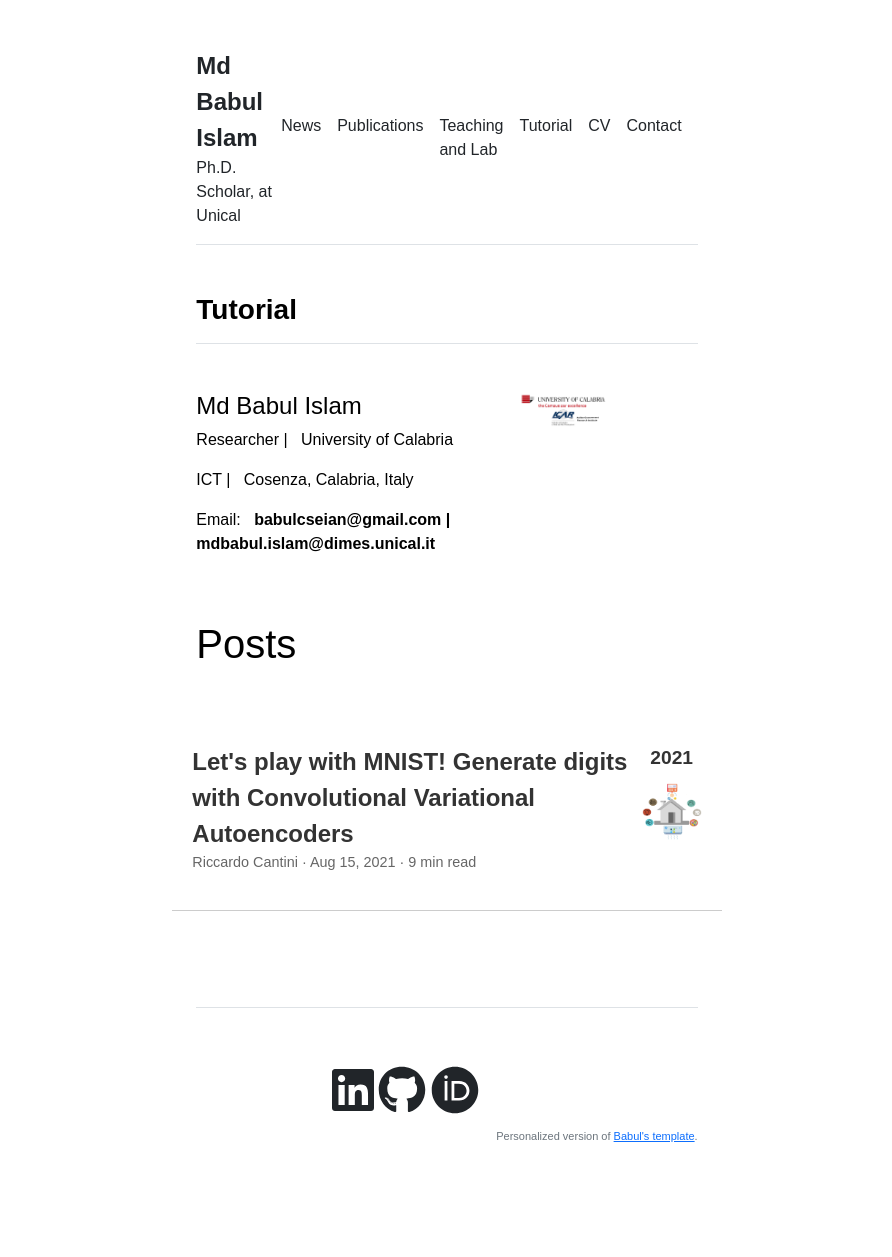
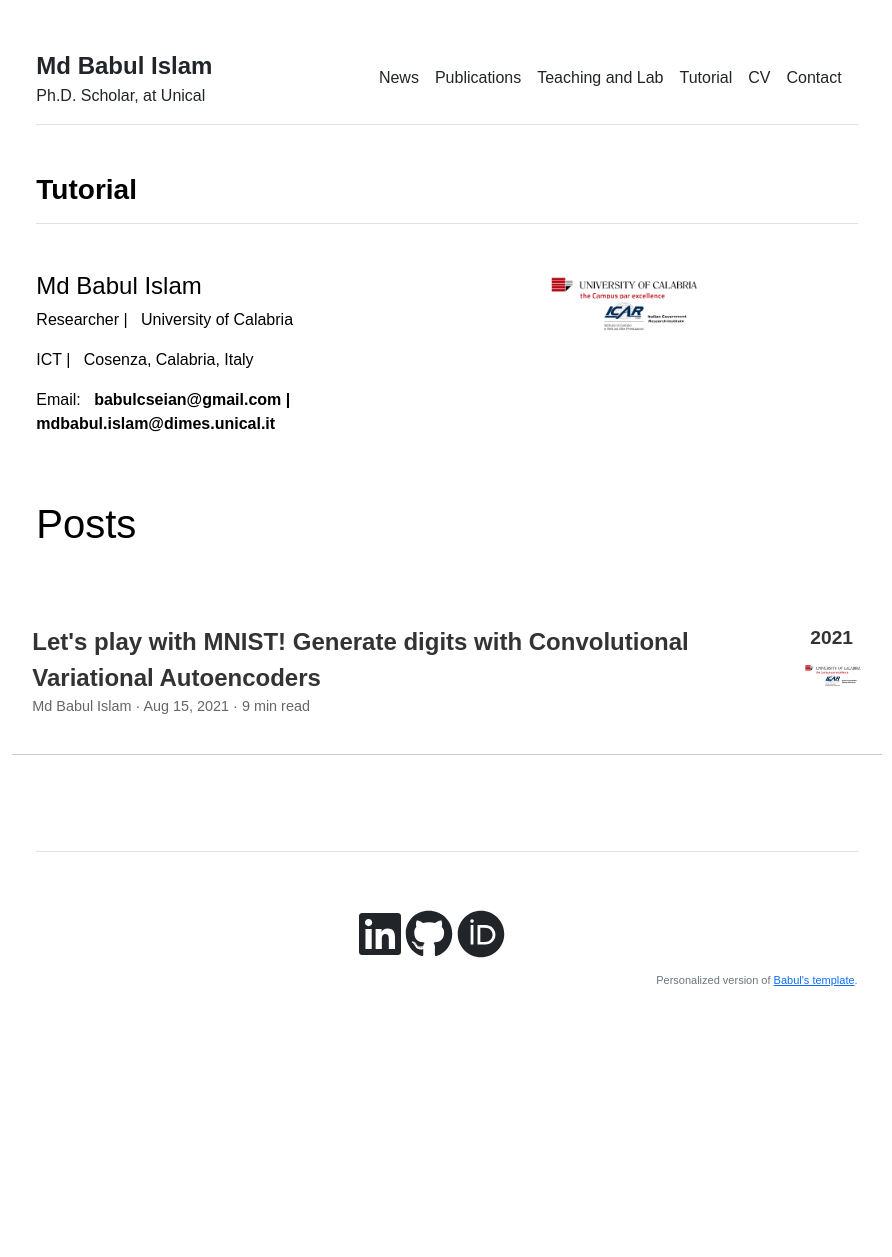
Before and after one commit to babulcseian/babulcseian.github.io, a Jekyll site: the page built from Tutorial.md, in a window 1280 px wide. Shown: the whole page, without its empty margins (193-1085 px from the left). Built offline with Jekyll 4.4.1, drawn with Linux system fonts in a browser that asks for light colours; a style sheet for code colours, icons or effects is not loaded; after the commit the page ends 1101 px from its top, so only the background shows below that.

Commit message:
Update Tutorial.html

```diff
--- a/_includes/Tutorial.html
+++ b/_includes/Tutorial.html
@@ -21,7 +21,7 @@
     <style>
         body {
             font-family: Arial, sans-serif;
-            max-width: 800px;
+            max-width: 2000px;
             margin: auto;
         }
         .post {
@@ -32,7 +32,7 @@
             align-items: flex-start;
         }
         .post-content {
-            max-width: 600px;
+            max-width: 1800px;
         }
         .post-title {
             font-size: 1.5em;
@@ -89,14 +89,14 @@
             <a href="javascript:void(0)" class="post-title" onclick="togglePostDetails('post1')">
                 Let's play with MNIST! Generate digits with Convolutional Variational Autoencoders
             </a>
-            <p class="post-meta">Riccardo Cantini · Aug 15, 2021 · 9 min read</p>
+            <p class="post-meta">Md Babul Islam · Aug 15, 2021 · 9 min read</p>
             <div id="post1" class="post-details">
                 <p>This post shows how to build an unsupervised deep learning model for digit generation by leveraging a convolutional variational autoencoder trained on the MNIST dataset of handwritten digits using Keras+Tensorflow.</p>
             </div>
         </div>
         <div class="post-sidebar">
             <div class="post-year">2021</div>
-            <img src="https://github.com/babulcseian/babulcseian.github.io/blob/main/PhD%20Dataset/Omnia%20Dataset.png" alt="MNIST Example" class="post-image">
+            <img src="{{ site.github.url }}/assets/img/Unical and CNR .jpg" alt="MNIST Example" class="post-image">
         </div>
     </div>
 
```
